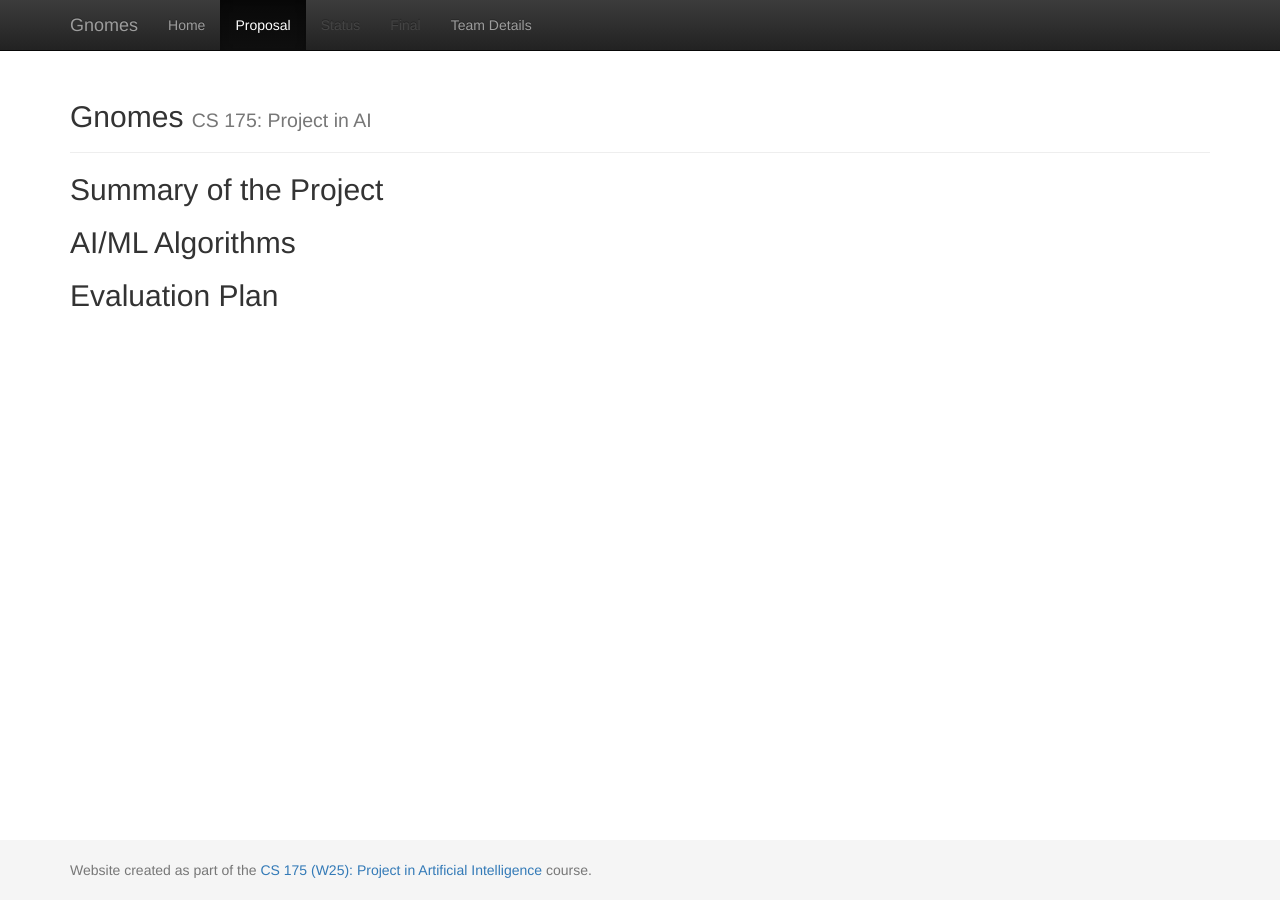
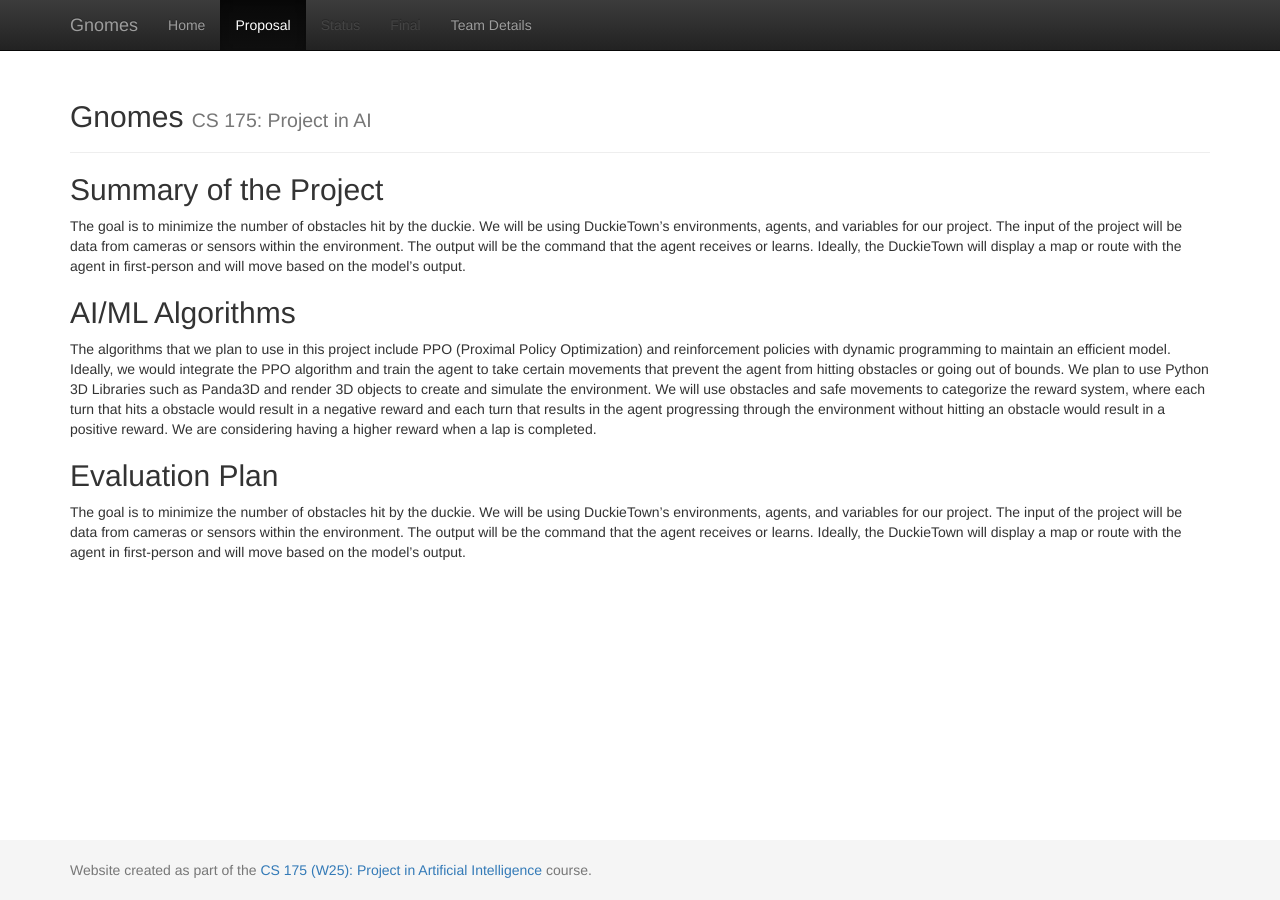
Before and after one commit to TheYeetMeister/Gnohms, a Jekyll site: the page built from docs/proposal.md, in a window 1280 px wide. Built offline with Jekyll 4.4.1, drawn with Linux system fonts in a browser that asks for light colours.

Commit message:
Update proposal.md

```diff
--- a/docs/proposal.md
+++ b/docs/proposal.md
@@ -4,5 +4,9 @@ title: Proposal
 ---
 
 ## Summary of the Project
+The goal is to minimize the number of obstacles hit by the duckie. We will be using DuckieTown’s environments, agents, and variables for our project. The input of the project will be data from cameras or sensors within the environment. The output will be the command that the agent receives or learns. Ideally, the DuckieTown will display a map or route with the agent in first-person and will move based on the model’s output.
 ## AI/ML Algorithms
+The algorithms that we plan to use in this project include PPO (Proximal Policy Optimization) and reinforcement policies with dynamic programming to maintain an efficient model. Ideally, we would integrate the PPO algorithm and train the agent to take certain movements that prevent the agent from hitting obstacles or going out of bounds. We plan to use Python 3D Libraries such as Panda3D and render 3D objects to create and simulate the environment. We will use obstacles and safe movements to categorize the reward system, where each turn that hits a obstacle would result in a negative reward and each turn that results in the agent progressing through the environment without hitting an obstacle would result in a positive reward. We are considering having a higher reward when a lap is completed.
 ## Evaluation Plan
+The goal is to minimize the number of obstacles hit by the duckie. We will be using DuckieTown’s environments, agents, and variables for our project. The input of the project will be data from cameras or sensors within the environment.
+The output will be the command that the agent receives or learns. Ideally, the DuckieTown will display a map or route with the agent in first-person and will move based on the model’s output.
```
